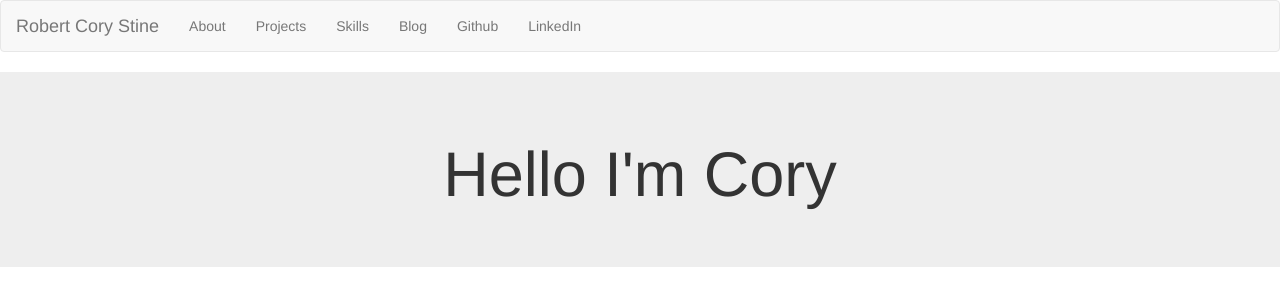
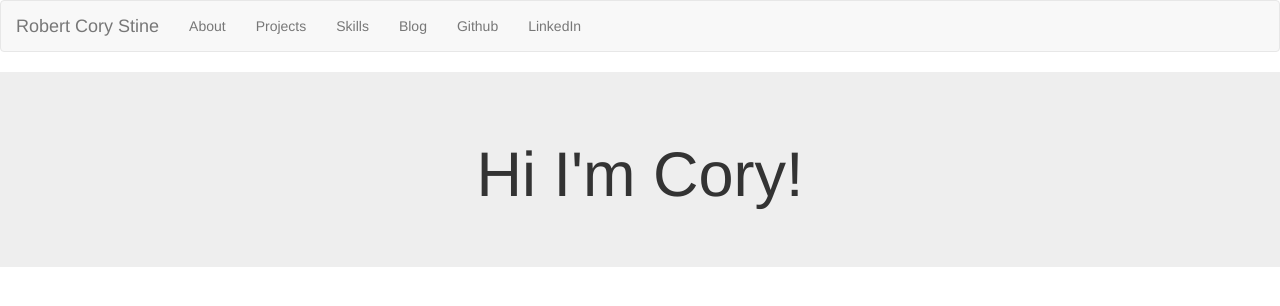
Before and after one commit to GoldenPavilion/portfolio, a React (Create React App) app: page / in a window 1280 px wide. Shown: the top 306 px of the page. Built offline with nearby package versions, Linux system fonts and the light colour scheme.

Commit message:
changes title on mouse hover

```diff
--- a/src/Main.js
+++ b/src/Main.js
@@ -2,11 +2,14 @@ import React, { useState } from 'react';
 
 const Main = () => {
 
-    const [ title, setTitle ] = useState("Hello I'm Cory")
+    const [ title, setTitle ] = useState("Hi I'm Cory!")
 
     return(
         <div className="jumbotron">
-            <h1>{ title }</h1>
+            <h1
+                onMouseEnter={() => setTitle("And I Build Web Applications!")}
+                onMouseLeave={() => setTitle("Hi I'm Cory!")}
+            >{ title }</h1>
         </div>
     )
 }
```
